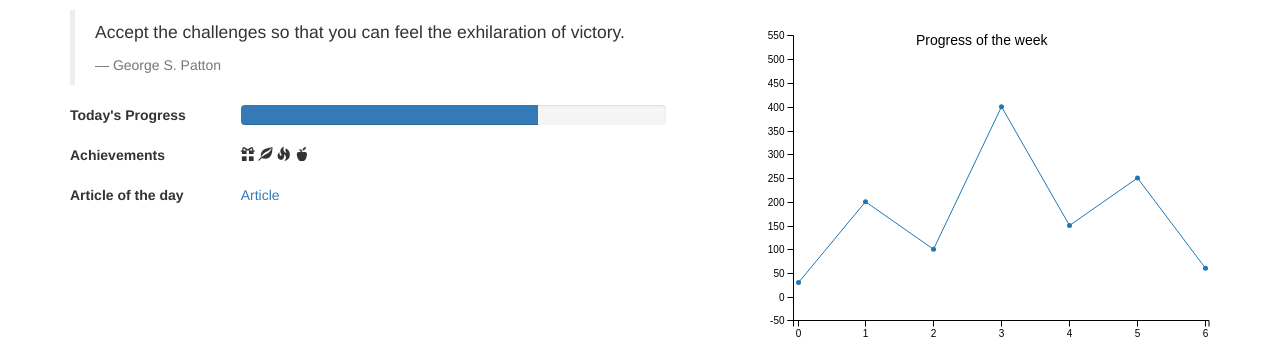
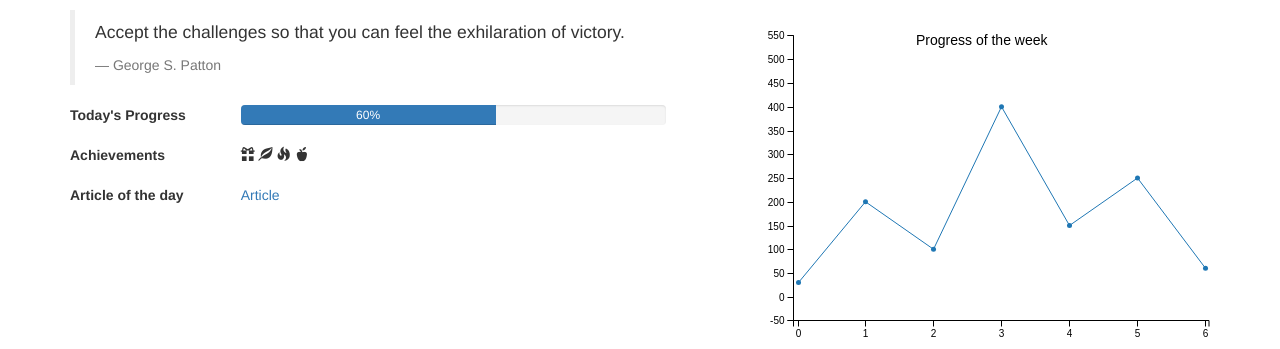
Before and after one commit to Crongz/fitfriends, a Node server app: page /dashboard in a window 1280 px wide. Shown: the part 125-474 px from the top of the page. Run offline with Node 20, Linux system fonts and the light colour scheme; some libraries are stand-ins or nearby versions.

Commit message:
progress bar

```diff
--- a/views/dashboard.ejs
+++ b/views/dashboard.ejs
@@ -18,16 +18,16 @@
 				</blockquote>
 
 				<div class="row">
-					<span class="col-sm-3"><strong>Today's Progress</strong></span>
-					<span class="col-sm-8">
-						<div class="progress" style="margin-bottom: 0px;">
-							<div class="progress-bar" role="progressbar" aria-valuenow="70" aria-valuemin="0" aria-valuemax="100" style="width:70%">
-								<span class="sr-only">70% Complete</span>
-							</div>
+					<div class="col-sm-3"><strong>Today's Progress</strong></div>
+					<div class="col-sm-8">
+						<div class="progress">
+						  <div class="progress-bar" role="progressbar" aria-valuenow="60" aria-valuemin="0" aria-valuemax="100" style="width: 60%;">
+						    60%
+						  </div>
 						</div>
-					</span>
+					</div>
 				</div>
-				<br>
+
 
 				<div class="row">
 					<span class="col-sm-3"><strong>Achievements</strong></span>
```
